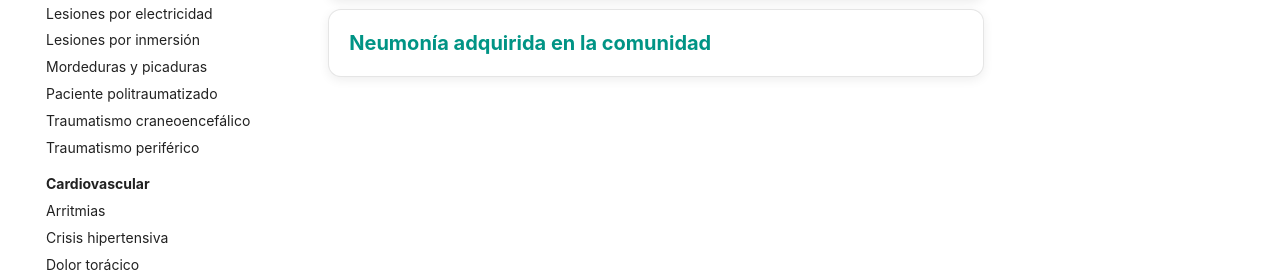
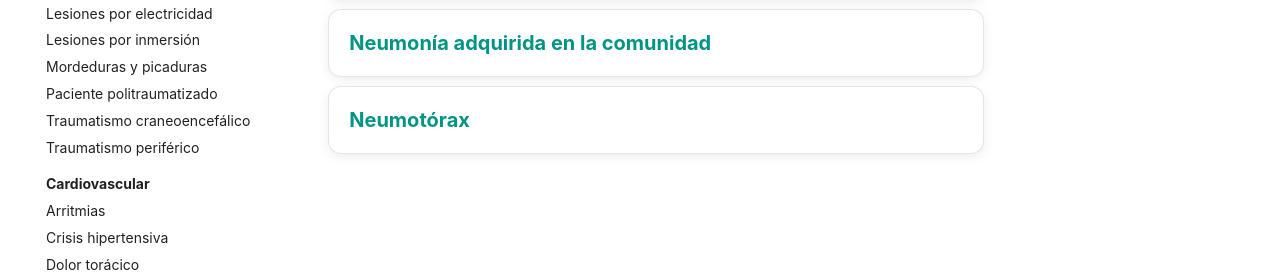
Before and after one commit to gonzaloares/urgencias-pediatricas, an MkDocs documentation site: the page built from docs/respiratorio/index.md, in a window 1280 px wide. Shown: the part 313-589 px from the top of the page. Built offline with MkDocs 1.6.1 and Material for MkDocs 9.7.7, drawn with Linux system fonts in a browser that asks for light colours.

Commit message:
Actualiza docs/respiratorio/index.md

```diff
--- a/docs/respiratorio/index.md
+++ b/docs/respiratorio/index.md
@@ -5,5 +5,6 @@
 - [Bronquiolitis aguda](bronquiolitis-aguda.md)
 - [Crisis asmática](crisis-asmatica.md)
 - [Neumonía adquirida en la comunidad](neumonia-adquirida-comunidad.md)
+- [Neumotórax](neumotorax.md)
 
 </div>
```
